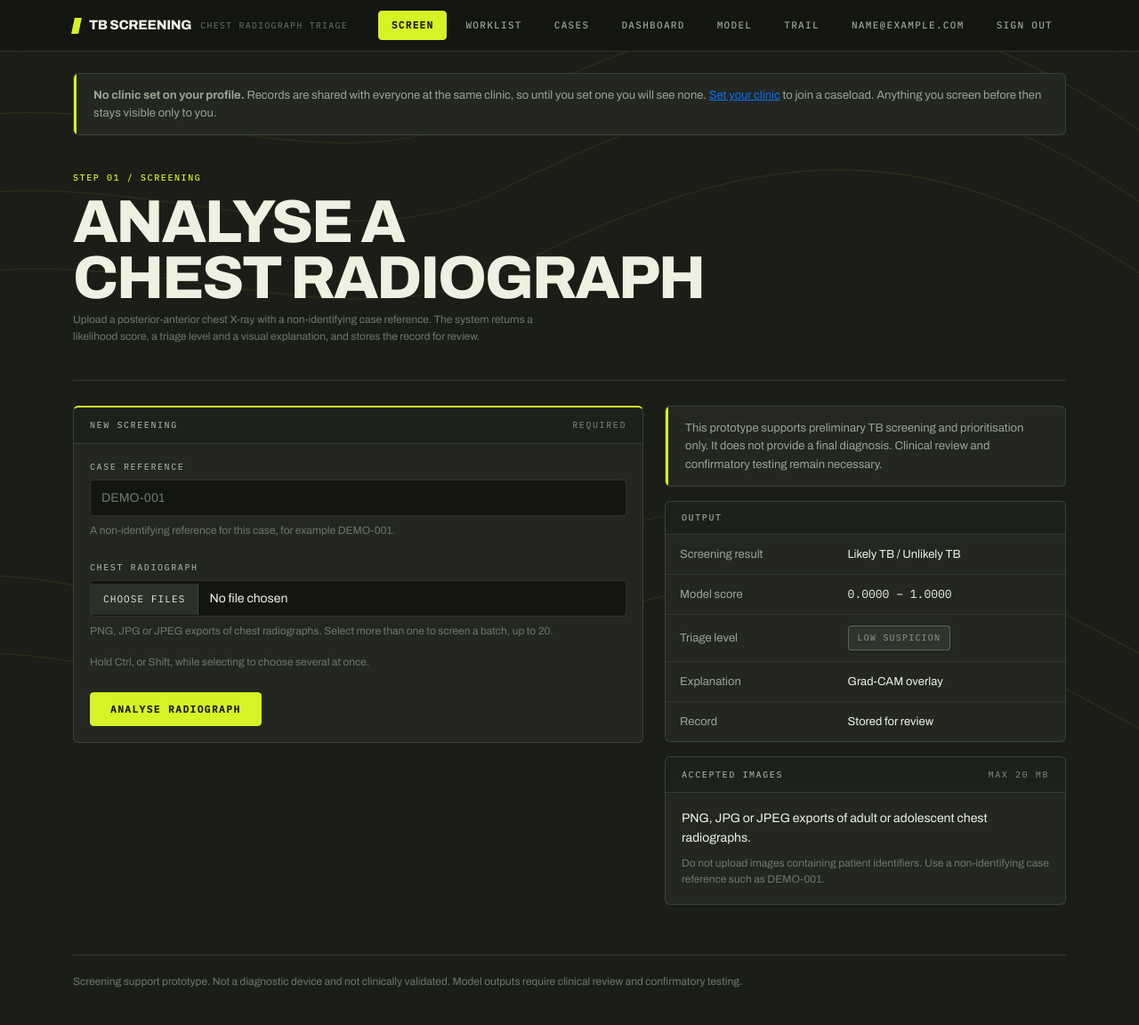
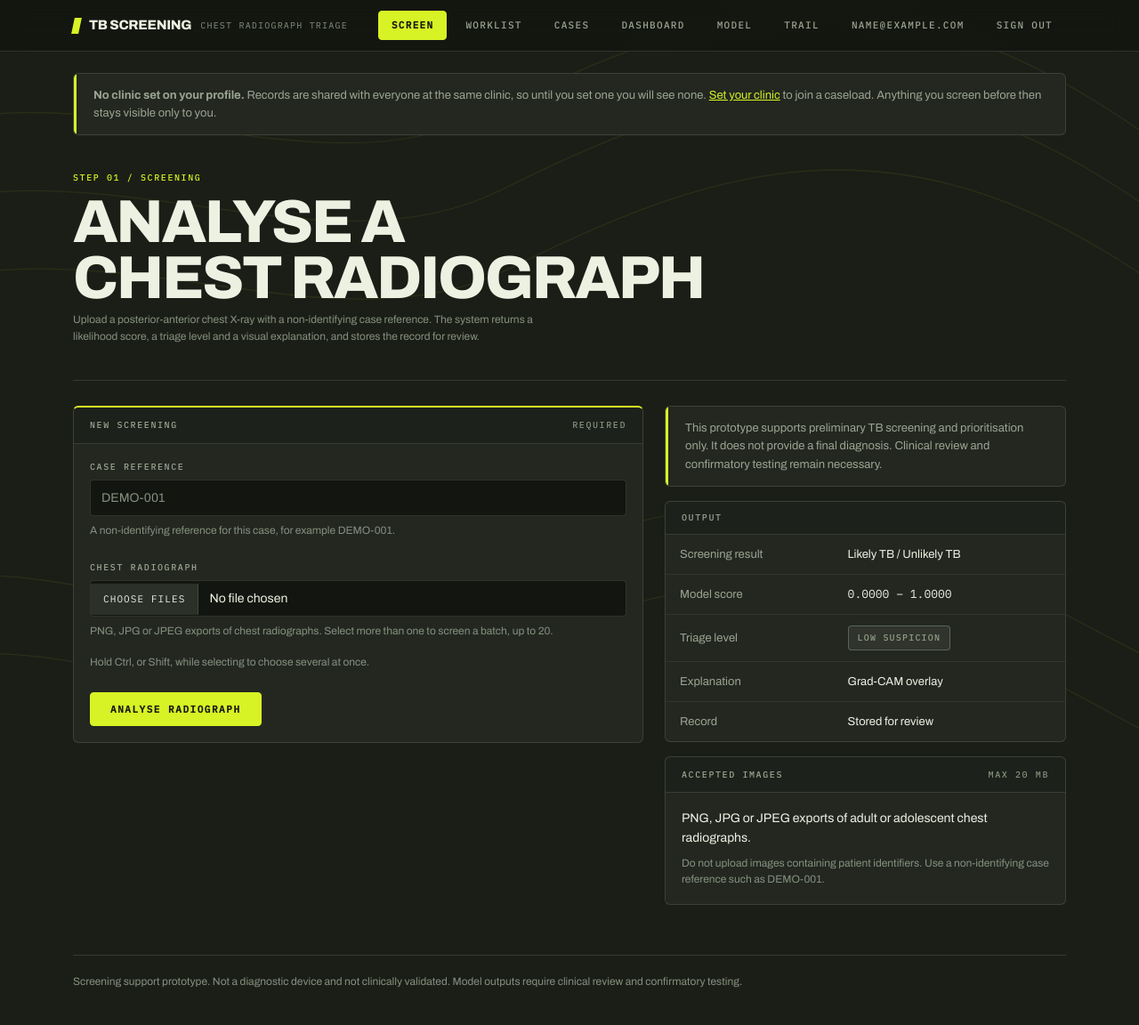
Before and after one commit to derrickkimutai1/tb-screening-system, a Django app: page / in a window 1280 px wide. Shown: the whole page at 89% size. Run offline with Django 5.2, Linux system fonts and the light colour scheme; the visitor is signed in with stand-in values (Sample User, id 1); parts of the project's set-up code (start-up, migrations or seed data) failed here and were passed over; some libraries are stand-ins or nearby versions.

Commit message:
Raise two colours that failed the contrast they are measured against
The build phase guidance asks for readable contrast, and three things in the
palette did not have it. Measured against WCAG AA, which asks 4.5:1 for text
below 24px, with the translucent panels composited rather than read naively -
a naive reading gives a figure that is wrong in the flattering direction.

--ink-dim measured 3.26:1 against the panel it sits on. It carries almost
every secondary label in the interface - readout captions, field hints, the
micro labels - so it failed on every page at once. Eighteen elements on the
dashboard alone. Lifted to #85907e, which measures 4.55:1.

--triage-low measured 3.48:1 inside its own tinted chip. Lifted to #929f88 at
4.51:1. The medium and high chips already passed, at 6.18 and 5.69.

Bootstrap 5.3 builds a link colour from --bs-link-color-rgb and not from
--bs-link-color, so setting only the latter left every inline link in body
text at Bootstrap's default blue: out of place in this palette, and 3.37:1
where 4.5 is needed. Both pairs are set now.

Two things this did not change, because measuring them properly showed they
were already fine: the masthead navigation, which reads 6.98:1 once its 85%
background is composited over the body rather than over a panel, and the high
and medium triage chips.

```diff
--- a/screening/static/screening/theme.css
+++ b/screening/static/screening/theme.css
@@ -38,13 +38,22 @@
 
   --ink: #edf1e2;
   --ink-muted: #9ba491;
-  --ink-dim: #6e7768;
+  /* Lifted from #6e7768, which measured 3.26:1 against --surface where WCAG
+     AA asks 4.5:1 for text below 24px. This colour carries almost every
+     secondary label in the interface - readout captions, field hints, the
+     micro labels - so it failed on every page at once. #85907e measures
+     4.55:1. Checked with alpha compositing, because several of these sit on
+     translucent panels and a naive reading of the background gives a figure
+     that is wrong in the flattering direction. */
+  --ink-dim: #85907e;
 
   --acid: #d7f225;
   --acid-deep: #b4cc16;
   --acid-wash: rgba(215, 242, 37, 0.12);
 
-  --triage-low: #7f8a76;
+  /* 3.48:1 inside its own 14% tinted chip; #929f88 measures 4.51:1. The
+     medium and high chips already passed at 6.18 and 5.69. */
+  --triage-low: #929f88;
   --triage-medium: #ffb02e;
   --triage-high: #ff4a38;
 
@@ -62,8 +71,15 @@
   --bs-body-font-size: 0.875rem;
   --bs-border-color: var(--line);
   --bs-border-radius: var(--r);
+  /* Bootstrap 5.3 builds a link colour from --bs-link-color-rgb, not from
+     --bs-link-color, so setting only the latter left every inline link in
+     body text at Bootstrap's default blue: out of place in this palette, and
+     3.37:1 against the panel where 4.5:1 is required. Both are set now, and
+     the -rgb pair is the one that actually does the work. */
   --bs-link-color: var(--acid);
+  --bs-link-color-rgb: 215, 242, 37;
   --bs-link-hover-color: #e9ff5c;
+  --bs-link-hover-color-rgb: 233, 255, 92;
   --bs-emphasis-color: var(--ink);
 }
 
```
